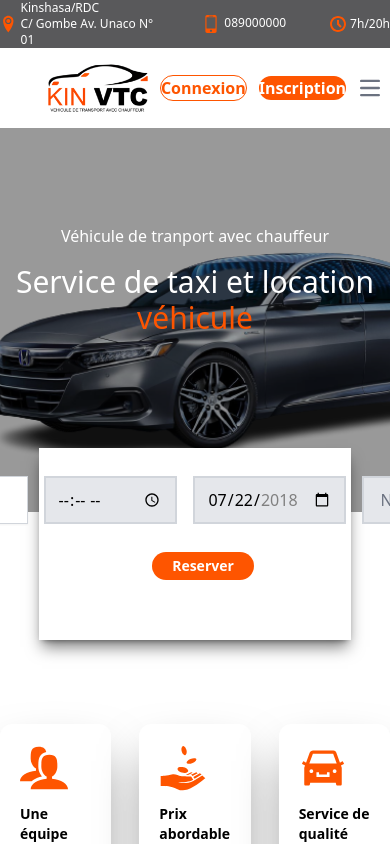
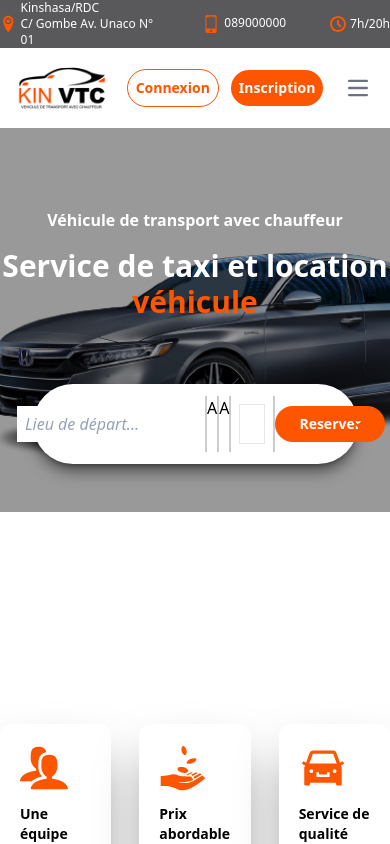
Before and after one commit to eunicekinzengele/ReposVTC_Front, a Next.js app: page /Home in a window 390 px wide. Shown: the top 844 px of the page. Built offline with nearby package versions, Linux system fonts and the light colour scheme.

Commit message:
responsive button of a header

```diff
--- a/package.json
+++ b/package.json
@@ -9,7 +9,7 @@
     "lint": "next lint"
   },
   "dependencies": {
-    "@material-tailwind/react": "^2.0.6",
+    "@material-tailwind/react": "^2.1.1",
     "next": "^12.3.4",
     "react": "18.2.0",
     "react-collapse": "^5.1.1",
--- a/pages/Header.jsx
+++ b/pages/Header.jsx
@@ -9,7 +9,7 @@ export default function Header() {
     <div>
       <div className=" w-full">
         <div className=" flex justify-between items-center  h-20 ">
-          <div className=" h-20 w-36 pl-7 ml-3 flex justify-center items-center overflow-hidden">
+          <div className=" md:h-20 md:w-36 w-28 h-14 pl-3  md:pl-7  md:ml-3 flex justify-center items-center overflow-hidden">
             <Link href="Home">
               <Image className="  " alt="logo" src={logovtc} />
             </Link>
@@ -72,12 +72,12 @@ export default function Header() {
           </div>
           <div className=" md:w-1/4 space-x-3	 md:flex md:items-center ">
             <Link href="Login">
-              <button class="rounded-full border border-orange md:text-sm text-orange font-semibold md:p-2 md:px-5 ">
+              <button class="rounded-full border text-sm border-orange md:text-sm text-orange font-semibold p-2 md:p-2 md:px-5 ">
                 Connexion
               </button>
             </Link>
             <Link href="Login">
-              <button class="rounded-full bg-orange md:text-sm text-white font-semibold md:p-2 md:px-5 ">
+              <button class="rounded-full bg-orange text-sm md:text-sm p-2 text-white font-semibold md:p-2 md:px-5 ">
                 Inscription
               </button>
             </Link>
@@ -85,7 +85,7 @@ export default function Header() {
           <button
             data-collapse-toggle="navbar-default"
             type="button"
-            class="inline-flex items-center p-2 w-10 h-10 justify-center text-sm text-gray-500 rounded-lg md:hidden hover:bg-gray-100 focus:outline-none focus:ring-2 focus:ring-gray-200 dark:text-gray-400 dark:hover:bg-gray-700 dark:focus:ring-gray-600"
+            class="inline-flex items-center p-2 w-10 mr-3 h-10 justify-center text-sm text-gray-500 rounded-lg md:hidden hover:bg-gray-100 focus:outline-none focus:ring-2 focus:ring-gray-200 dark:text-gray-400 dark:hover:bg-gray-700 dark:focus:ring-gray-600"
             aria-controls="navbar-default"
             aria-expanded="false"
           >
--- a/pages/HeroBarLocation.jsx
+++ b/pages/HeroBarLocation.jsx
@@ -1,22 +1,59 @@
 import React from "react";
 import Link from "next/link";
+import { Select, Option } from "@material-tailwind/react";
 
 export default function HeroBar() {
   return (
     <div className=" text-center pb-20">
       <div className=" bg-[url('../Images/HeroImg.png')] bg-no-repeat bg-center bg-cover object-contain relative w-full h-96 ">
-        <div className="  absolute bottom-0 right-0 left-0 w-full h-full bg-black/40 pt-24  flex justify-center text-white">
+        <div className="  absolute bottom-0 right-0 left-0 w-full h-full bg-black/40 pt-20 space-y-16  justify-center text-white">
           <div className=" text-center space-y-4">
-            <p className=" text-base">Véhicule de tranport avec chauffeur</p>
-            <h1 className=" text-3xl">
+            <p className=" text-base font-bold">Véhicule de transport avec chauffeur</p>
+            <h1 className=" text-3xl font-bold">
               Service de taxi et location <br />{" "}
               <span className=" text-orange">véhicule</span>
             </h1>
           </div>
+          <div className=" w-full flex justify-center items-center z-10">
+            <div className=" py-3 shadow-lg shadow-black/50 justify-center bg-white w-10/12 flex text-black rounded-full h-20  ">
+              <div className=" w-52 border-r-2 border-black/20 flex items-center px-3 ">
+                <input
+                  className="  placeholder:italic outline-none w-44 h-9 px-2 placeholder:text-slate-400 block bg-white   sm:text-sm"
+                  placeholder="Lieu de départ..."
+                  type="text"
+                  name="search"
+                />
               </div>
-        <div className=" w-full flex justify-center items-center  pt-80 absolute  z-10">
-          <div className=" shadow-lg shadow-black/50 bg-white w-4/5 h-48 space-y-7 space-x-4 items-center pt-7 ">
-            <div className="flex items-center justify-center space-x-4">
+              <div className=" w-36 border-r-2 border-black/20">A</div>
+              <div className=" w-36 border-r-2 border-black/20">A</div>
+              <div className=" w-36 border-r-2 border-black/20 px-2 flex items-center">
+                <Select className=" text-orange justify-between space-x-24 outline-none px-3 flex items-center">
+                  <Option>jours</Option>
+                  <Option>1 jour</Option>
+                  <Option>2 jours</Option>
+                  <Option>3 jours</Option>
+                  <Option>4 jours</Option>
+                </Select>
+              </div>
+
+              <div className=" w-44 flex justify-center items-center">
+                <Link href="RetailsCarPage">
+                  <button className=" bg-orange text-sm px-6 py-2 text-white font-semibold rounded-full">
+                    Reserver
+                  </button>
+                </Link>
+              </div>
+            </div>
+          </div>
+        </div>
+      </div>
+      <div className="  h-28"></div>
+    </div>
+  );
+}
+
+{
+  /* <div className="flex items-center justify-center space-x-4">
                 <input
                   className="  placeholder:italic placeholder:text-slate-400 block bg-white border border-gray-300 w-44 h-12 py-2 pl-3 pr-3 shadow-sm focus:outline-none focus:border-orange focus:ring-orange focus:ring-1 sm:text-sm"
                   placeholder="Lieu de départ..."
@@ -54,7 +91,6 @@ export default function HeroBar() {
                   <option>2</option>
                   <option>3</option>
                 </select>
-            </div>
                 <div>
                   <Link href="RetailsCarPage">
                     <button className=" bg-orange text-sm px-5 py-1 text-white font-semibold rounded-full">
@@ -62,11 +98,5 @@ export default function HeroBar() {
                     </button>
                   </Link>
                 </div>
-          </div>
-        </div>
-      </div>
-      <div className="  h-28"></div>
-
-    </div>
-  );
+              </div> */
 }
```
Also changed, not shown: tailwind.config.js (+7 -0 lines), 2 other files (tests, documents, lock files or other folders). Lines whose indentation alone changed are shown as unchanged.
